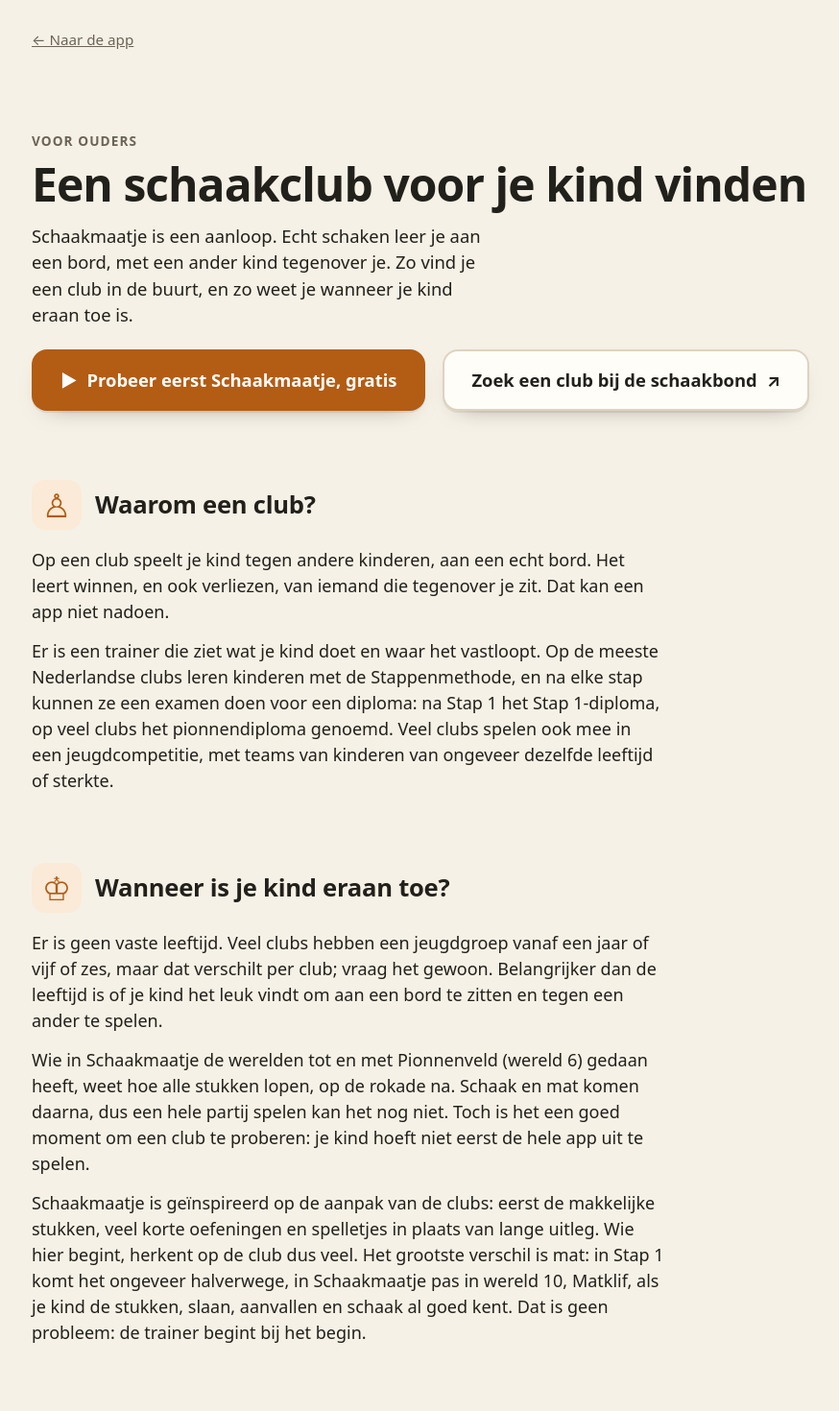
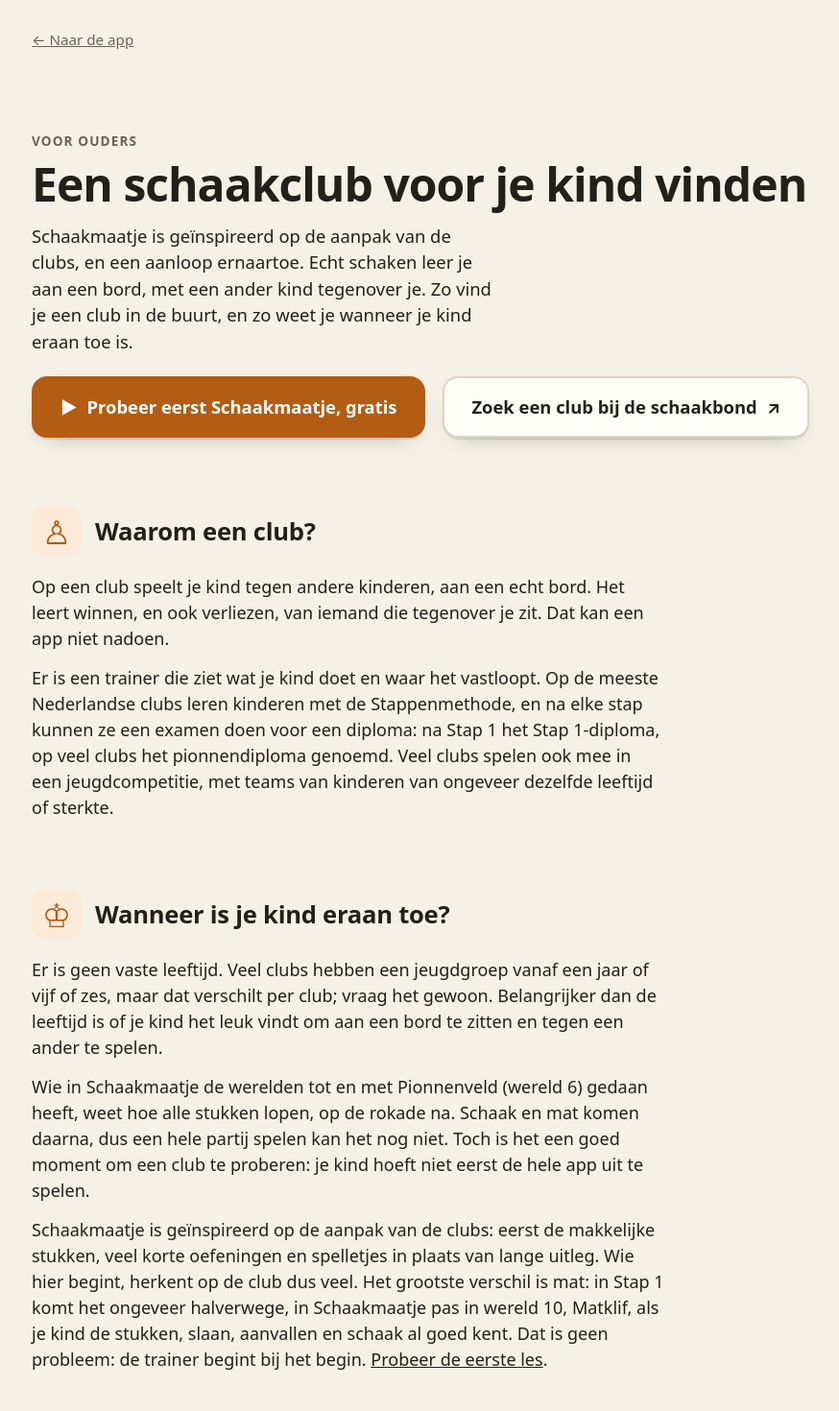
Before and after one commit to Krook88/Schaakpaardje, a Next.js app: page /schaakclub in a window 1280 px wide. Shown: the top 1470 px of the page at 96% size, without its empty margins (105-979 px from the left). Built offline with nearby package versions, Linux system fonts and the light colour scheme; no server answers.

Commit message:
Schaakclubpagina: aanpak in de inleiding, link naar de les na het argument; eenentwintigste review
Co-Authored-By: Claude Opus 5.5 <noreply@anthropic.com>

```diff
--- a/src/app/schaakclub/page.tsx
+++ b/src/app/schaakclub/page.tsx
@@ -72,8 +72,8 @@ export default function Schaakclub() {
           Een schaakclub voor je kind vinden
         </h1>
         <p className={s.lead} style={{ maxWidth: '46ch' }}>
-          Schaakmaatje is een aanloop. Echt schaken leer je aan een bord, met een ander kind
-          tegenover je. Zo vind je een club in de buurt, en zo weet je wanneer je kind eraan
+          Schaakmaatje is geïnspireerd op de aanpak van de clubs, en een aanloop ernaartoe.
+          Echt schaken leer je aan een bord, met een ander kind tegenover je. Zo vind je een club in de buurt, en zo weet je wanneer je kind eraan
           toe is.
         </p>
         {/* Eerst de app proberen is de hoofdknop: wie hier via Google binnenkomt, kent
@@ -131,7 +131,8 @@ export default function Schaakclub() {
             begint, herkent op de club dus veel. Het grootste verschil is mat: in Stap 1 komt
             het ongeveer halverwege, in Schaakmaatje pas in wereld {mat},{' '}
             {WERELDEN[mat].naam}, als je kind de stukken, slaan, aanvallen en schaak al goed
-            kent. Dat is geen probleem: de trainer begint bij het begin.
+            kent. Dat is geen probleem: de trainer begint bij het begin.{' '}
+            <Link href={EERSTE_LES}>Probeer de eerste les</Link>.
           </p>
         </div>
       </section>
```
Also changed, not shown: 1 other file (tests, documents, lock files or other folders).
